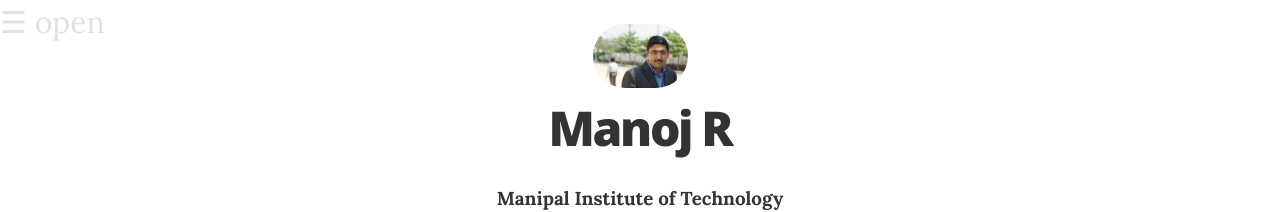
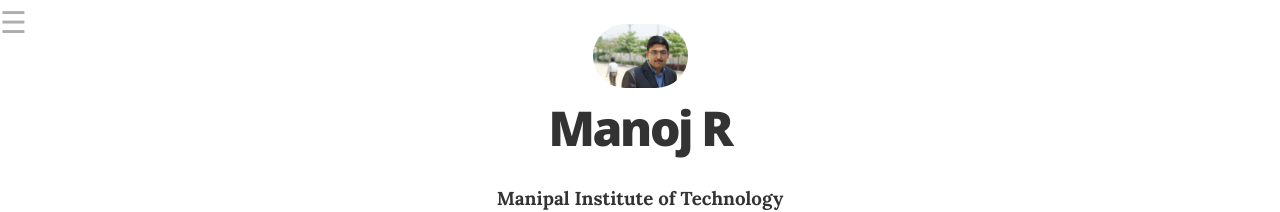
Before and after one commit to manojramchandran/manojramchandran.github.com, a Jekyll site: the page built from index.html, in a window 1280 px wide. Shown: the top 212 px of the page. Built offline with Jekyll 4.4.1, drawn with Linux system fonts in a browser that asks for light colours.

Commit message:
Update resume.html

```diff
--- a/_layouts/resume.html
+++ b/_layouts/resume.html
@@ -75,7 +75,7 @@
     top: 0px;
     left: 0px;
   float: left;
-  opacity: 0.15;
+  opacity: 0.4;
     position: fixed;
 }
 }
@@ -101,7 +101,7 @@
 
 <div id="main">
 
-  <span style="font-size:30px;cursor:pointer" onclick="openNav()">&#9776; open</span>
+  <span style="font-size:30px;cursor:pointer" onclick="openNav()">&#9776;</span>
 </div>
 
 <script>
```
